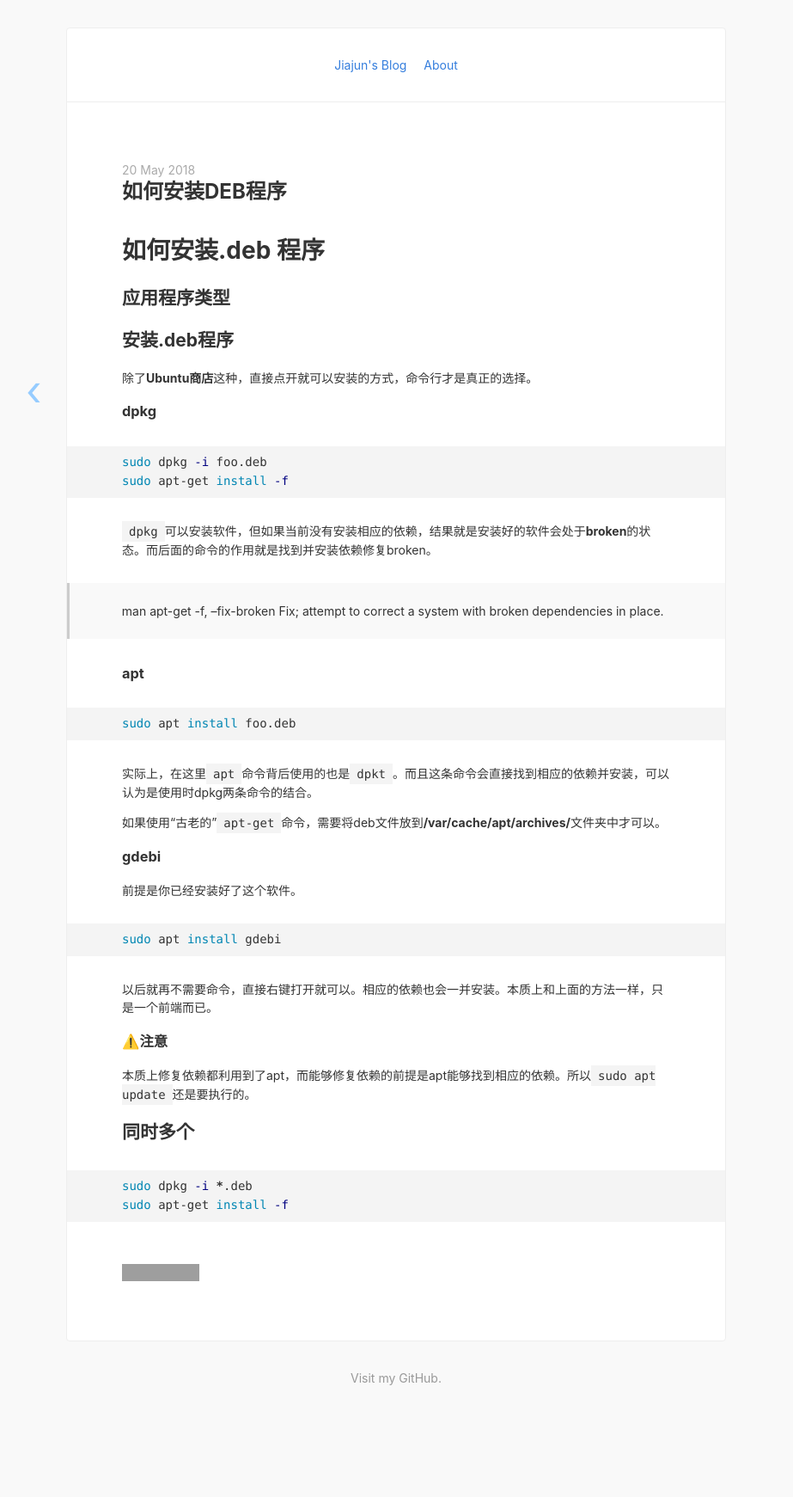
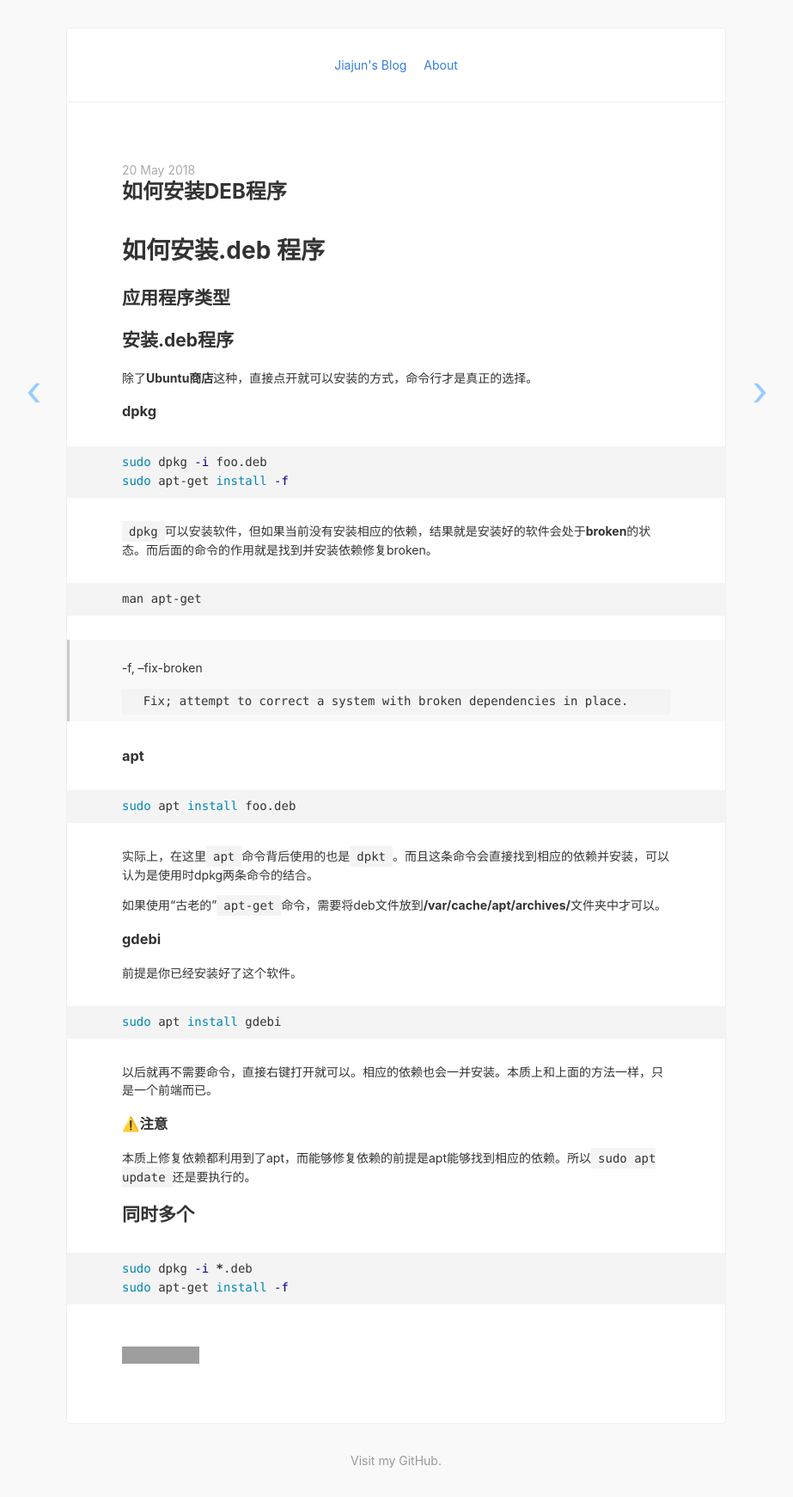
Before and after one commit to jiajunhit/jiajunhit.github.io, a Jekyll site: the page built from _posts/2018-05-20-如何安装deb程序.md, in a window 1280 px wide. Shown: the whole page at 86% size, without its empty margins (179-1102 px from the left). Built offline with Jekyll 4.4.1, drawn with Linux system fonts in a browser that asks for light colours; nearby versions of some CDN libraries; before the commit the page ends 1645 px from its top, so only the background shows below that; grey boxes are pictures that could not be loaded.

Commit message:
add new article

````diff
--- a/_posts/2018-05-20-如何安装deb程序.md
+++ b/_posts/2018-05-20-如何安装deb程序.md
@@ -15,9 +15,13 @@ sudo apt-get install -f
 
 `dpkg`可以安装软件，但如果当前没有安装相应的依赖，结果就是安装好的软件会处于**broken**的状态。而后面的命令的作用就是找到并安装依赖修复broken。
 
-> man apt-get
+``` bash
+man apt-get
+```
+
 > -f, --fix-broken
-> Fix; attempt to correct a system with broken dependencies in place.
+>
+>       Fix; attempt to correct a system with broken dependencies in place.
 
 ### apt
 
````
Also changed, not shown: _posts/2018-06-17-希腊字母读法及latex.md (added, +28 -0 lines).
